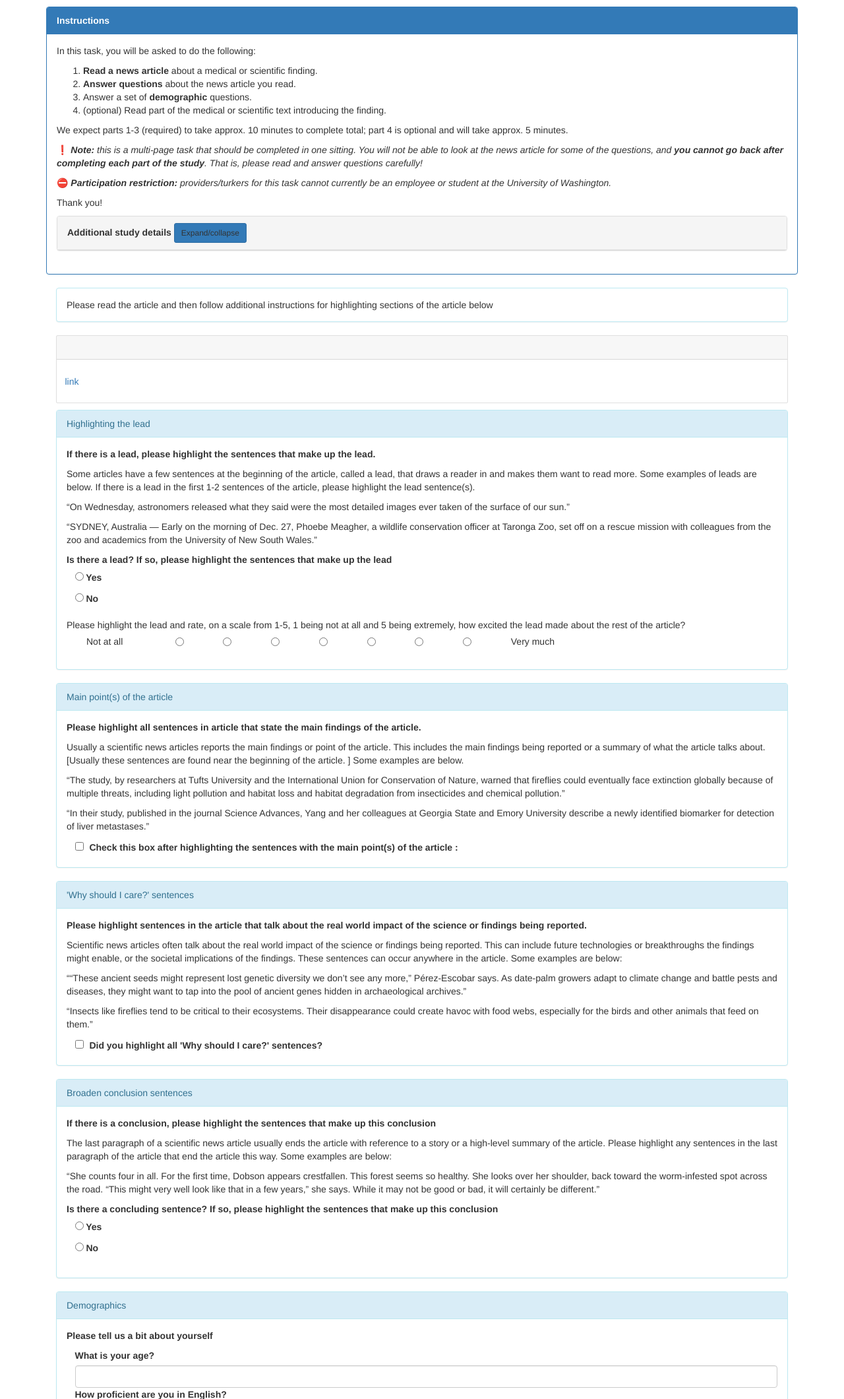
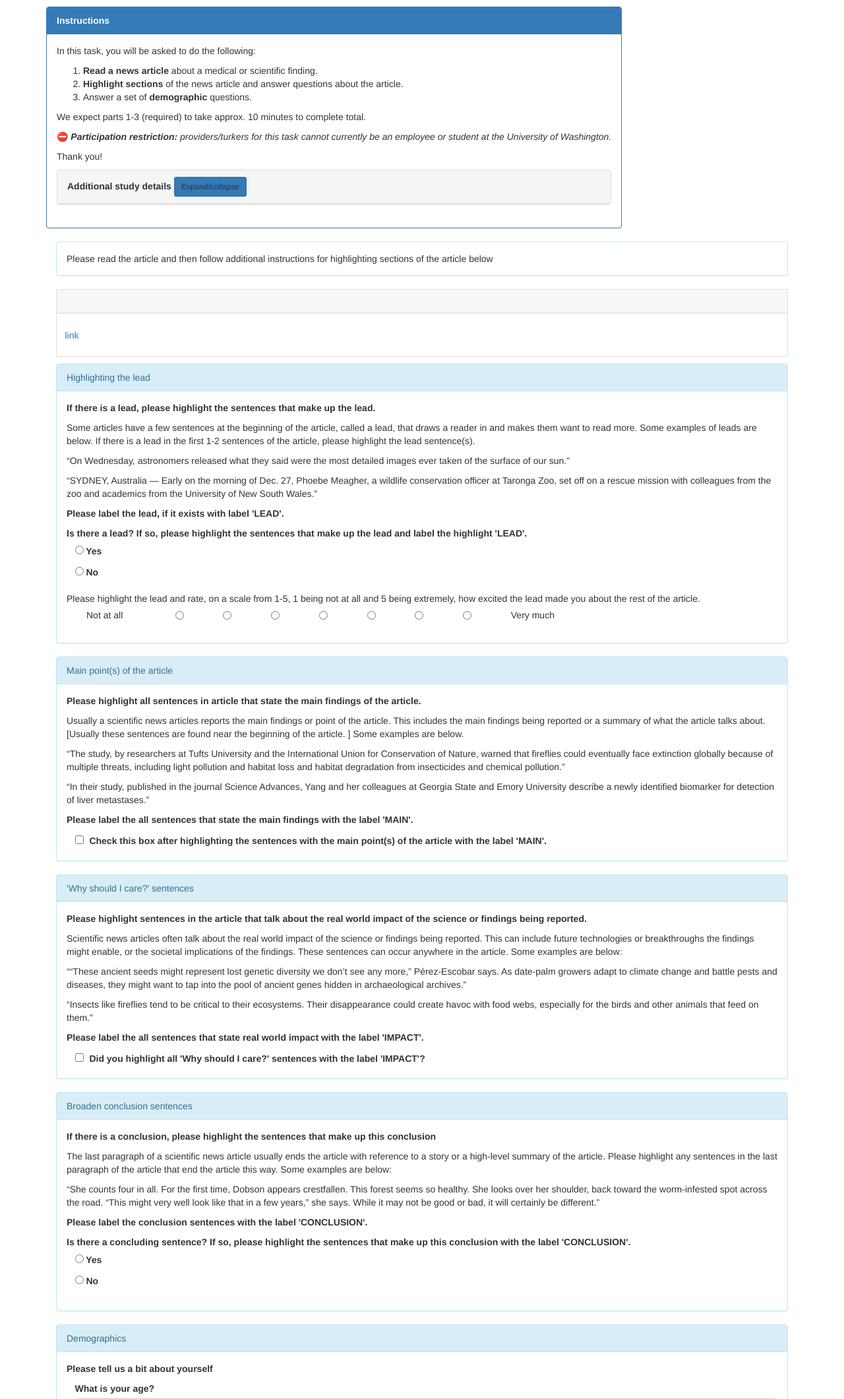
Before and after one commit to talaugust/scientific_article_annotation, a Django app: template annotationAPI/templates/article_base.html in a window 1280 px wide. Shown: the top 2120 px of the page at 66% size. Run offline with Django 3.2, Linux system fonts and the light colour scheme; the template is opened without the code that fills it: values that come from a table or form of the project are taken from there, others are empty; some libraries are stand-ins or nearby versions.

Commit message:
updated instructions

```diff
--- a/annotationAPI/forms.py
+++ b/annotationAPI/forms.py
@@ -24,11 +24,11 @@
             'comments': Textarea(attrs={'cols': 80, 'rows': 3})
         }
         labels = {
-            'is_lead': 'Is there a lead? If so, please highlight the sentences that make up the lead',
-         	'lead_interest':'Please highlight the lead and rate, on a scale from 1-5, 1 being not at all and 5 being extremely, how excited the lead made about the rest of the article?',
-          	'is_main_points_highlight': 'Check this box after highlighting the sentences with the main point(s) of the article	 ',
-           	'is_care_highlight': 'Did you highlight all \'Why should I care?\' sentences?' ,
-            'is_conclusion':'Is there a concluding sentence? If so, please highlight the sentences that make up this conclusion' ,
+            'is_lead': 'Is there a lead? If so, please highlight the sentences that make up the lead and label the highlight \'LEAD\'.',
+         	'lead_interest':'Please highlight the lead and rate, on a scale from 1-5, 1 being not at all and 5 being extremely, how excited the lead made you about the rest of the article.',
+          	'is_main_points_highlight': 'Check this box after highlighting the sentences with the main point(s) of the article with the label \'MAIN\'.',
+           	'is_care_highlight': 'Did you highlight all \'Why should I care?\' sentences with the label \'IMPACT\'?' ,
+            'is_conclusion':'Is there a concluding sentence? If so, please highlight the sentences that make up this conclusion with the label \'CONCLUSION\'.' ,
             'age': 'What is your age?',
             'english_prof': 'How proficient are you in English?',
             'gender': 'What is your gender?',
--- a/annotationAPI/templates/article_base.html
+++ b/annotationAPI/templates/article_base.html
@@ -24,12 +24,11 @@
         <div class="panel-body">
           <p>In this task, you will be asked to do the following:</p>
           <ol><li><strong>Read a news article</strong> about a medical or scientific finding.</li>
-            <li><strong>Answer questions</strong> about the news article you read.</li>
+            <li><strong>Highlight sections</strong> of the news article and answer questions about the article.</li>
             <li>Answer a set of <strong>demographic</strong> questions.</li>
-            <li>(optional) Read part of the medical or scientific text introducing the finding.</li>
           </ol>
-          <p>We expect parts 1-3 (required) to take approx. 10 minutes to complete total; part 4 is optional and will take approx. 5 minutes.</p>
-          <p>❗ <em><strong>Note:</strong> this is a multi-page task that should be completed in one sitting. You will not be able to look at the news article for some of the questions, and <strong>you cannot go back after completing each part of the study</strong>. That is, please read and answer questions carefully!</em></p>
+          <p>We expect parts 1-3 (required) to take approx. 10 minutes to complete total.</p>
+          <!-- <p>❗ <em><strong>Note:</strong> this is a multi-page task that should be completed in one sitting. You will not be able to look at the news article for some of the questions, and <strong>you cannot go back after completing each part of the study</strong>. That is, please read and answer questions carefully!</em></p> -->
           <p>⛔ <em><strong>Participation restriction:</strong> providers/turkers for this task cannot currently be an employee or student at the University of Washington.</em></p>
           <p>Thank you!</p>
           <div class="panel panel-default"><div class="panel-heading"><strong>Additional study details</strong> <a id="toggle-study-details" class="btn btn-primary btn-sm" data-toggle="collapse" data-target="#study-details" role="button" aria-expanded="false" aria-controls="study-details"><span class="btn-text">Expand/collapse</span></a></div>
@@ -40,18 +39,25 @@
             <p>We will not ask you for your name, and the data collected in this study will be made unidentifiable to the best of our ability. We will securely store the data on our servers and only share with qualified researchers. If you later decide that you do not want your responses included in this study, please email so we can exclude your work.</p>
             <p><small>If you have questions about your rights as a research participant, or wish to obtain information, ask questions or discuss any concerns about this study with someone other than the researcher(s), please contact the University of Washington Human Subjects Division at 206-543-0098 (for international calls include the US Calling Code: +1-206-543-0098).</small></p>
             <h5>FAQ</h5>
-            <ul><li><p><strong>Do I need to be a doctor or scientist to do this HIT?</strong></p>
+            <ul>
+              <li><p><strong>Do I need to be a doctor or scientist to do this HIT?</strong></p>
               <p>No! People of all backgrounds are welcome to perform this study. Unlike many annotation tasks, we are not looking for the "correct" answer, just a good faith effort at reading and answering questions about the text.</p></li>
-              <li><p><strong>Will I get paid extra for the optional section?</strong></p>
-                <p>No -- though we hope you will find it interesting.</p></li>
+
+              <li><p><strong>How should I label the annotations?</strong></p>
+                <p>The sections below will instruct you on how to label the annotations.</p>
+              </li>
+
               <li><p><strong>What demographic information <em>will</em> be collected?</strong></p>
-                  <p>Age, gender, native language, and background/engagement in STEM subjects (science, technology, engineering, and math). We won't collect any personally identifying information (like your name).</p></li>
+                <p>Age, gender, native language, and background/engagement in STEM subjects (science, technology, engineering, and math). We won't collect any personally identifying information (like your name).</p>
+              </li>
+
               <li><p><strong>Will any of my responses be saved before I submit the HIT?</strong></p>
-                    <p>No -- we don't receive any of your responses until you submit the HIT. (As a result, you need to be able to do this HIT in one sitting.)</p></li>
+                <p>Your annotations will be saved and updated when you highlight sections of the article. As a result, please make sure you only highlight when asked to, and that all highlights you make are finalized when you hit the submit button.</p>
+              </li>
               <li><p><strong>Can I do this HIT multiple times?</strong></p>
                 <p>For now, no, though this study may inform related HITs in the future.</p></li>
               <li><p><strong>What if I have additional questions?</strong></p>
-                      <p>Please reach out to Lucy Lin (lucylin@cs.washington.edu). Thanks!</p>
+                <p>Please reach out to Tal August (taugust@cs.washington.edu). Thanks!</p>
               </li>
               </ul>
             </div>
@@ -88,6 +94,8 @@
 
           <p> “SYDNEY, Australia — Early on the morning of Dec. 27, Phoebe Meagher, a wildlife conservation officer at Taronga Zoo, set off on a rescue mission with colleagues from the zoo and academics from the University of New South Wales.” </p>
 
+          <p><strong> Please label the lead, if it exists with label 'LEAD'.</strong></p>
+
           {% include 'form_field_likert.html' with form=form field=form.is_lead is_likert=False %}
           {% include 'form_field_likert.html' with form=form field=form.lead_interest is_likert=True %}
 
@@ -106,6 +114,8 @@
 
             <p> “In their study, published in the journal Science Advances, Yang and her colleagues at Georgia State and Emory University describe a newly identified biomarker for detection of liver metastases.”</p>
 
+            <p><strong>  Please label the all sentences that state the main findings with the label 'MAIN'. </strong> </p>
+
             {% include 'form_field.html' with form=form field=form.is_main_points_highlight is_check=True %}
 
           </div>
@@ -122,6 +132,8 @@
 
               <p> “Insects like fireflies tend to be critical to their ecosystems. Their disappearance could create havoc with food webs, especially for the birds and other animals that feed on them.”</p>
 
+              <p><strong>  Please label the all sentences that state real world impact with the label 'IMPACT'. </strong> </p>
+
               {% include 'form_field.html' with form=form field=form.is_care_highlight is_check=True %}
           </div>
         </div>
@@ -134,6 +146,8 @@
               <p> The last paragraph of a scientific news article usually ends the article with reference to a story or a high-level summary of the article. Please highlight any sentences in the last paragraph of the article that end the article this way. Some examples are below: </p>
 
               <p> “She counts four in all. For the first time, Dobson appears crestfallen. This forest seems so healthy. She looks over her shoulder, back toward the worm-infested spot across the road. “This might very well look like that in a few years,” she says. While it may not be good or bad, it will certainly be different.”</p>
+
+              <p><strong>  Please label the conclusion sentences with the label 'CONCLUSION'. </strong> </p>
 
               {% include 'form_field_likert.html' with form=form field=form.is_conclusion is_likert=False %}
           </div>
```
Lines whose indentation alone changed are shown as unchanged.
